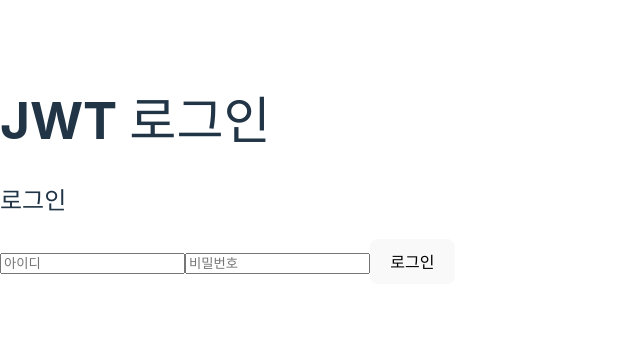
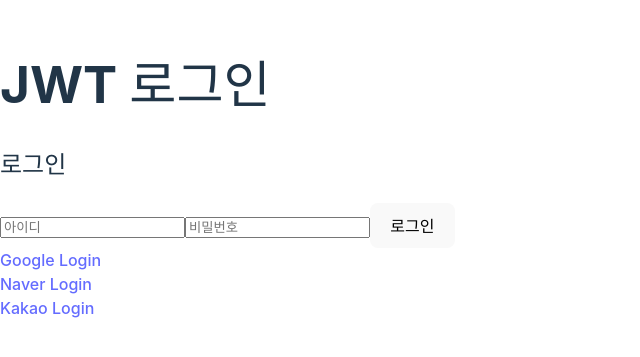
Before and after one commit to Martinel2/Project_Todo, a React (Vite) app in the folder frontend/: page / in a window 1280 px wide. Shown: the part 229-586 px from the top of the page, without its empty margins (0-640 px from the left). Built offline with nearby package versions, Linux system fonts and the light colour scheme.

Commit message:
oauth2 추가 - 프론트와 백엔드 서버가 달라서 아직 제대로 실행이 안됨

```diff
--- a/frontend/src/App.jsx
+++ b/frontend/src/App.jsx
@@ -1,9 +1,17 @@
-import { useState } from "react";
+import { useState, useEffect } from "react";
 import Login from "./Login";
 import Profile from "./Profile";
 
 function App() {
   const [token, setToken] = useState(localStorage.getItem("token") || null);
+
+  useEffect(() => {
+    if (token) {
+      localStorage.setItem("token", token); // 토큰을 localStorage에 저장
+    } else {
+      localStorage.removeItem("token"); // 토큰이 없으면 삭제
+    }
+  }, [token]); // token이 바뀔 때마다 실행
 
   return (
     <div>
--- a/frontend/src/Login.jsx
+++ b/frontend/src/Login.jsx
@@ -29,6 +29,10 @@ function Login({ setToken }) {
         <input type="password" placeholder="비밀번호" value={password} onChange={(e) => setPassword(e.target.value)} />
         <button type="submit">로그인</button>
       </form>
+      <a href="/oauth2/authorization/google" className="btn btn-sm btn-success active" role="button">Google Login</a><br/>
+      <a href="/oauth2/authorization/naver" className="btn btn-sm btn-success active" role="button">Naver Login</a><br/>
+      <a href="/oauth2/authorization/kakao" className="btn btn-third active" role="button">Kakao Login</a>
+
     </div>
   );
 }
```
